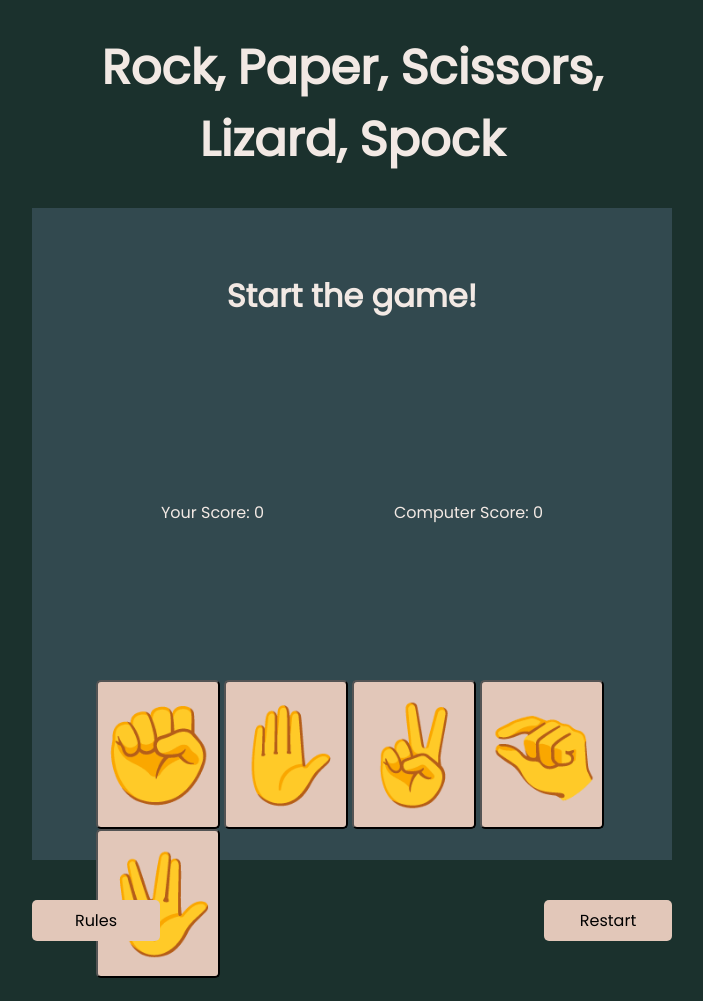
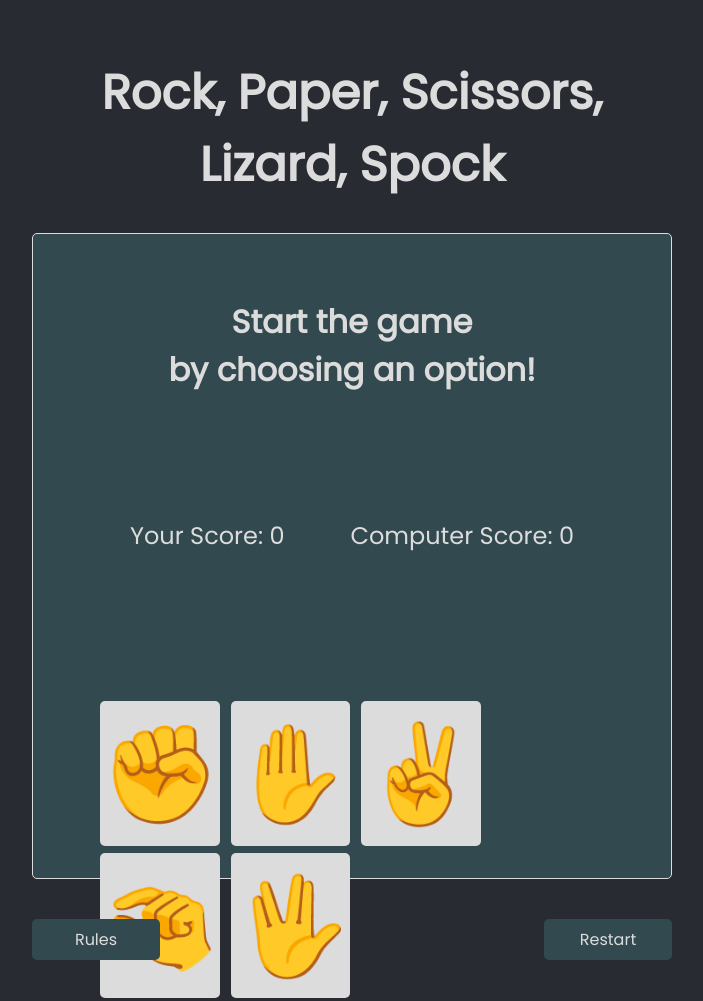
Before and after one commit to Aspen92/Aspen92Game, a plain HTML site: page index.html in a window 1280 px wide. Shown: the whole page, without its empty margins (288-991 px from the left). Before the commit the page ends 978 px from the top, so only its background shows below. Drawn offline with Linux system fonts and the light colour scheme.

Commit message:
Added color styling and zoom effect on buttons in CSS

```diff
--- a/assets/css/style.css
+++ b/assets/css/style.css
@@ -10,7 +10,7 @@ h2,
 h3,
 h5,
 p {
-    color: #F2E9E4;
+    color: rgb(220, 220, 220);
 }
 
 .flex {
@@ -25,7 +25,7 @@ p {
 }
 
 body {
-    background-color: #1B312D;
+    background-color: #282B31;
     width: 50%;
     margin: 0 auto;
 }
@@ -42,14 +42,23 @@ body {
 .box {
     background-color: #32494F;
     padding: 2rem;
+    border: 0.5px solid rgb(220, 220, 220);
+    border-radius: 5px;
 }
 
 .selection {
     background: none;
-    background: #e2c7b9;
+    background: rgb(220, 220, 220);
+    border: 5px rgb(220, 220, 220);
     border-radius: 5px;
+    color: rgb(220, 220, 220);
     font-size: 6rem;
+    margin: 0.2rem;
     cursor: pointer;
+}
+
+.selection:hover {
+    transform: scale(1.1);
 }
 
 #player-choice {
@@ -60,8 +69,12 @@ body {
     font-size: 8rem;
 }
 
+.scores {
+    font-size: 1.5rem;
+}
+
 .score-area {
-    margin-top: 3rem;
+    margin-top: 2.5rem;
 }
 
 .footer-btns {
@@ -74,7 +87,8 @@ body {
 #rules-btn {
     background: none;
     border: none;
-    background: #e2c7b9;
+    background: #32494F;
+    color: rgb(220, 220, 220);
     border-radius: 5px;
     width: 8rem;
     font-size: 1rem;
@@ -83,42 +97,38 @@ body {
     cursor: pointer;
 }
 
-/* The Modal (background) */
+#restart-btn:hover {
+    transform: scale(1.1);
+}
+
+#rules-btn:hover {
+    transform: scale(1.1);
+}
+
+
 .modal {
     display: none;
-    /* Hidden by default */
     position: fixed;
-    /* Stay in place */
     z-index: 1;
-    /* Sit on top */
     left: 0;
     top: 0;
     width: 100%;
-    /* Full width */
     height: 100%;
-    /* Full height */
     overflow: auto;
-    /* Enable scroll if needed */
     background-color: rgb(0, 0, 0);
-    /* Fallback color */
     background-color: rgba(0, 0, 0, 0.4);
-    /* Black w/ opacity */
 }
 
-/* Modal Content/Box */
 .modal-content {
-    background-color: #fefefe;
+    background-color: #32494F;
     margin: 15% auto;
-    /* 15% from the top and centered */
     padding: 20px;
-    border: 1px solid #888;
+    border: 1px solid rgb(220, 220, 220);
     width: 60%;
-    /* Could be more or less, depending on screen size */
 }
 
-/* The Close Button */
 .close {
-    color: #aaa;
+    color: rgb(220, 220, 220);
     float: right;
     font-size: 28px;
     font-weight: bold;
--- a/index.html
+++ b/index.html
@@ -18,6 +18,8 @@
 </head>
 
 <body>
+
+    <div><img src="" alt=""></div>
     <!--Heading with logo-->
     <h1 class="heading text-center">Rock, Paper, Scissors, Lizard, Spock</h1>
     <div class="box">
@@ -25,7 +27,7 @@
             <div id="player-choice"></div>
             <div>
                 <h1 class="text-center" id="winner"></h1>
-                <h5 class="text-center" id="intro">Start the game!</h5>
+                <h5 class="text-center" id="intro">Start the game <br> by choosing an option!</h5>
             </div>
             <div id="computer-choice"></div>
         </div>
@@ -33,6 +35,7 @@
         <div class="score-area flex">
             <p class="scores">Your Score: <span id="player-score">0</span></p>
             <p class="scores">Computer Score: <span id="computer-score">0</span></p>
+
         </div>
 
         <div class="game-area flex">
@@ -60,7 +63,15 @@
         <div class="modal-content">
             <span class="close">&times;</span>
             <h2 class="text-center">Rules</h2>
+            <br>
             <p class="text-center">
+                The game is an expansion on the game Rock, Paper, Scissors. Each player picks a variable and reveals it
+                at the same time. The winner is the one who defeats the others. In a tie, the process is repeated until
+                a winner is found.
+                <br>
+                <br>
+                Rock crushes Scissors
+                <br>
                 Scissors cuts Paper
                 <br>
                 Paper covers Rock
@@ -78,8 +89,7 @@
                 Paper disproves Spock
                 <br>
                 Spock vaporizes Rock
-                <br>
-                (and as it always has) Rock crushes Scissors</p>
+            </p>
         </div>
 
     </div>
```
Also changed, not shown: assets/js/script.js (+0 -7 lines).
